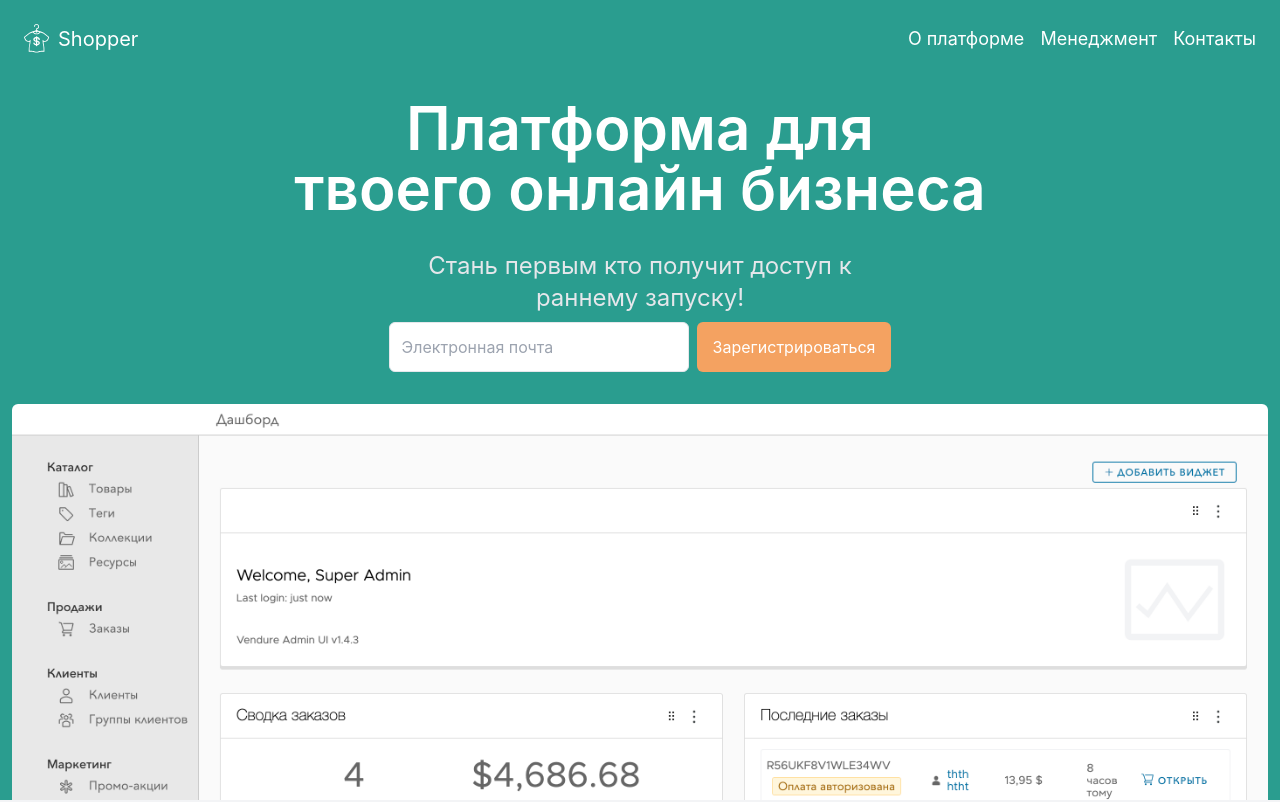
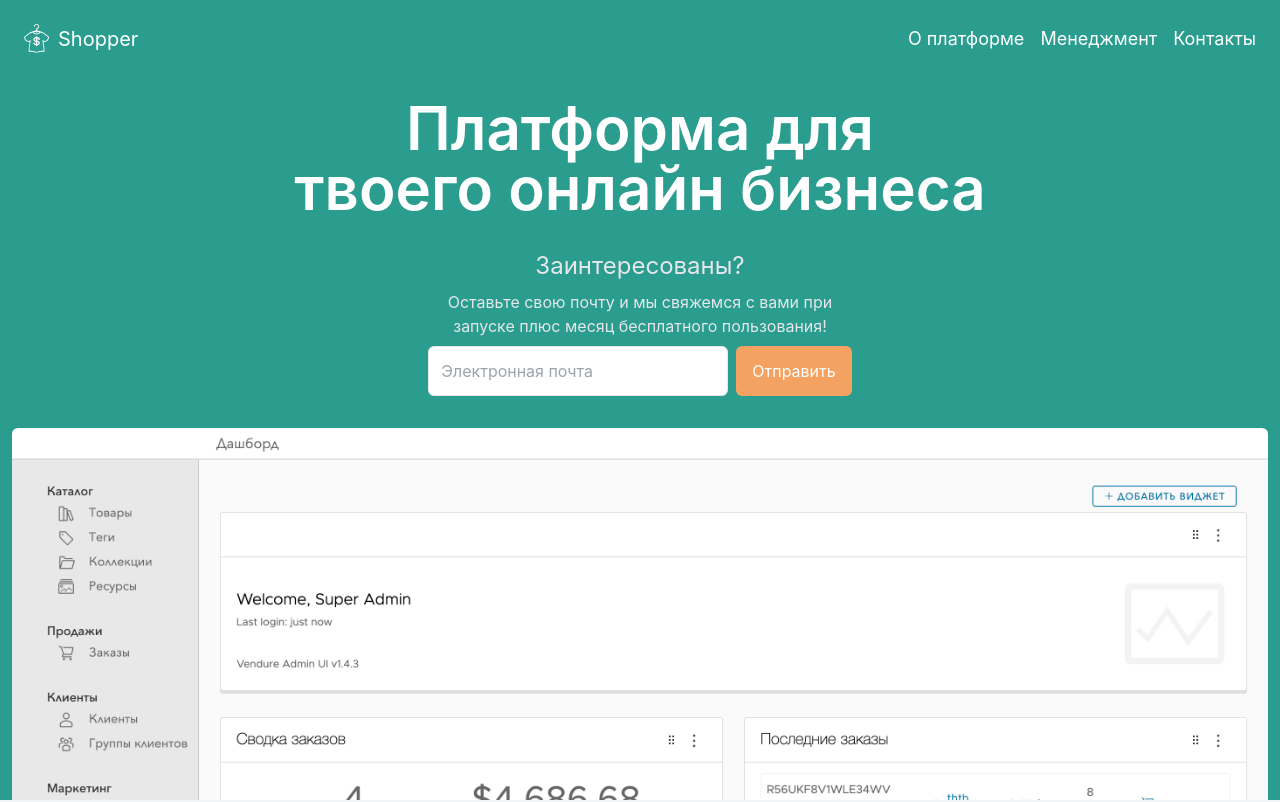
Before and after one commit to rem4ik4ever/shopper-public, a Next.js app: page / in a window 1280 px wide. Shown: the top 802 px of the page. Built offline with nearby package versions, Linux system fonts and the light colour scheme.

Commit message:
fix: text
Signed-off-by: Rem Kim <kim.rmi.93@gmail.com>

```diff
--- a/src/public/Hero.tsx
+++ b/src/public/Hero.tsx
@@ -64,8 +64,10 @@ export const Hero = ({ onNav }: HeroProps) => {
           </h1>
           {showConfirmation ? (
             <div className="p-3 my-6">
-              <h2 className="text-2xl">Регистрация успешна ✅</h2>
-              <p className="text-xl ">
+              <h2 className="text-2xl text-gray-200 max-w-[450px] mx-auto my-2">
+                Спасибо ✅
+              </h2>
+              <p className="text-gray-200 max-w-[450px] mx-auto my-2">
                 Мы оповестим вас о запуске раннего доступа.
               </p>
             </div>
@@ -78,7 +80,10 @@ export const Hero = ({ onNav }: HeroProps) => {
               }}
             >
               <div className="text-2xl text-gray-200 max-w-[450px] mx-auto my-2">
-                Стань первым кто получит доступ к раннему запуску!
+                Заинтересованы?
+              </div>
+              <div className="text-gray-200 max-w-[450px] mx-auto my-2">
+                Оставьте свою почту и мы свяжемся с вами при запуске плюс месяц бесплатного пользования!
               </div>
               <div className="flex flex-col sm:flex-row gap-2 justify-center">
                 <input
@@ -93,7 +98,7 @@ export const Hero = ({ onNav }: HeroProps) => {
                   type="submit"
                   disabled={isSubmitting}
                 >
-                  Зарегистрироваться
+                  Отправить
                 </button>
               </div>
             </form>
```
